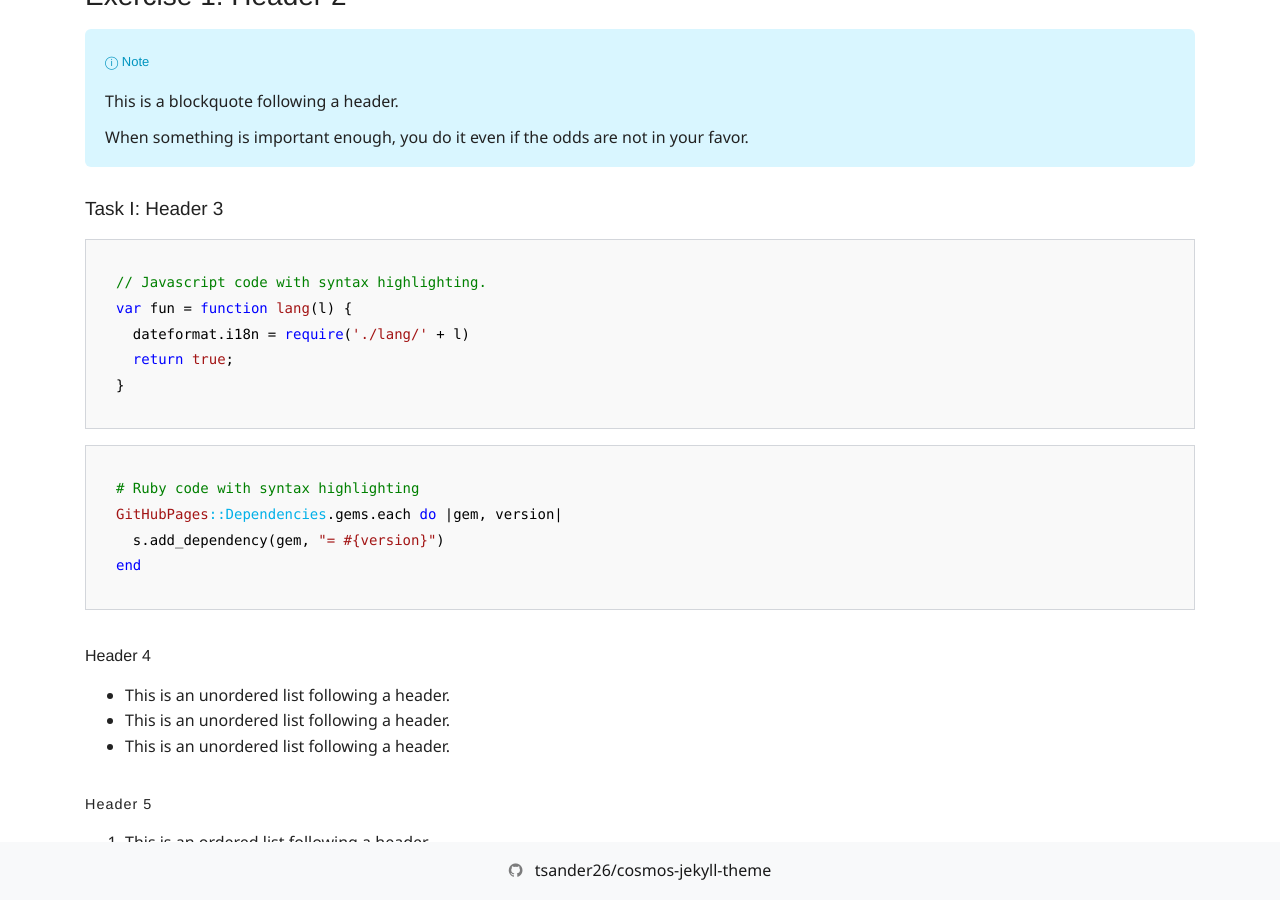
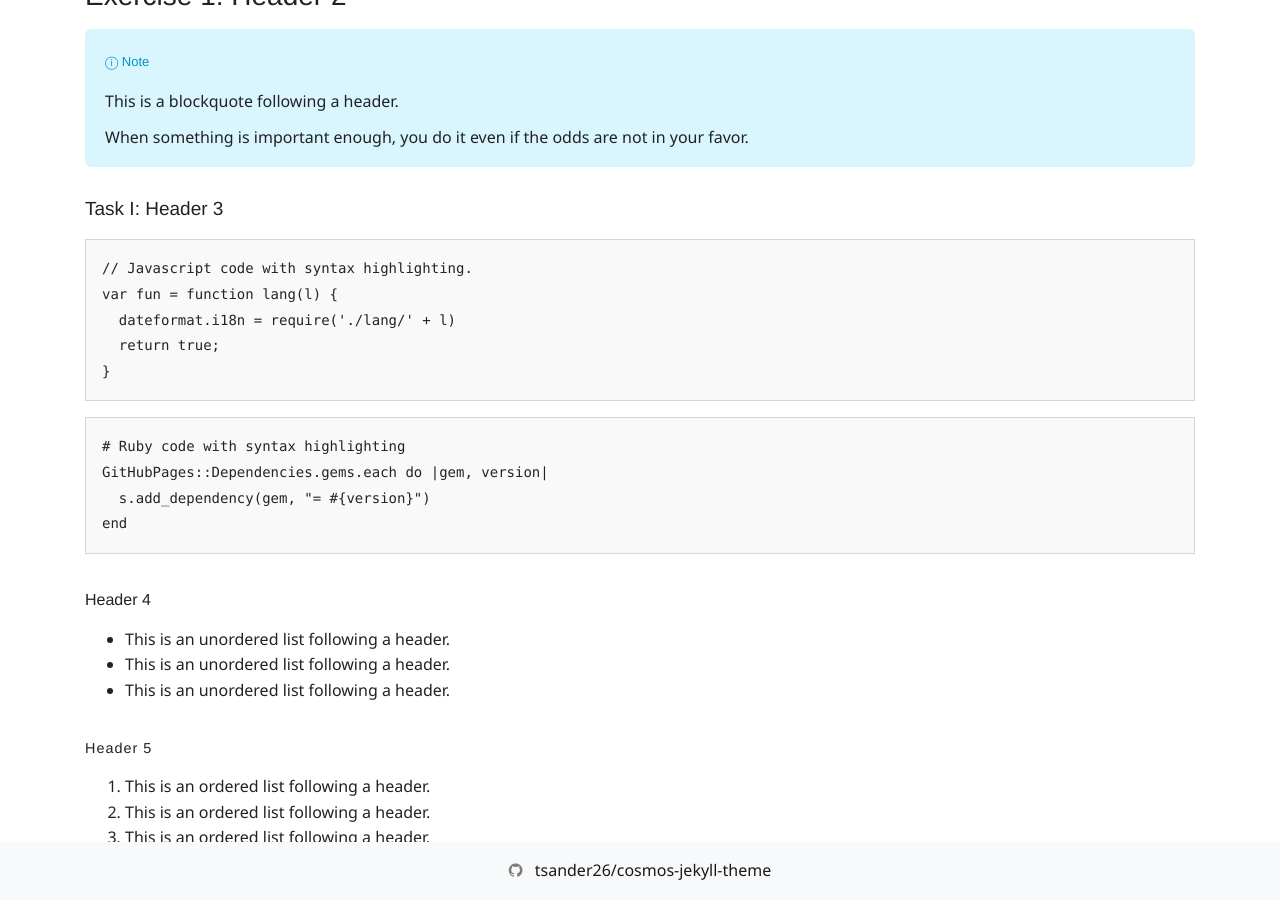
Before and after one commit to tsander26/cosmos-jekyll-theme, a Jekyll site: the page built from index.md, in a window 1280 px wide and 900 px high, scrolled down 693 px. Built offline with Jekyll 4.4.1, drawn with Linux system fonts in a browser that asks for light colours; nearby versions of some CDN libraries; part of the change alters nothing that is shown; some of the changed text lies outside the part shown.

```diff
--- a/_layouts/default.html
+++ b/_layouts/default.html
@@ -9,8 +9,6 @@
         <link rel="stylesheet" href="https://maxcdn.bootstrapcdn.com/bootstrap/4.0.0/css/bootstrap.min.css" integrity="sha384-Gn5384xqQ1aoWXA+058RXPxPg6fy4IWvTNh0E263XmFcJlSAwiGgFAW/dAiS6JXm" crossorigin="anonymous">
         <link rel="stylesheet" href="https://maxcdn.bootstrapcdn.com/font-awesome/4.7.0/css/font-awesome.min.css" integrity="sha384-wvfXpqpZZVQGK6TAh5PVlGOfQNHSoD2xbE+QkPxCAFlNEevoEH3Sl0sibVcOQVnN" crossorigin="anonymous">
         <link rel="stylesheet" href="//cdnjs.cloudflare.com/ajax/libs/highlight.js/9.12.0/styles/vs.min.css">
-        <script src="//cdnjs.cloudflare.com/ajax/libs/highlight.js/9.12.0/highlight.min.js"></script>
-        <script>hljs.initHighlightingOnLoad();</script>
         <link rel="stylesheet" href="{{ "/assets/css/style.css?v=" | append: site.github.build_revision | relative_url }}">
     </head>
     {{ content }}
```
